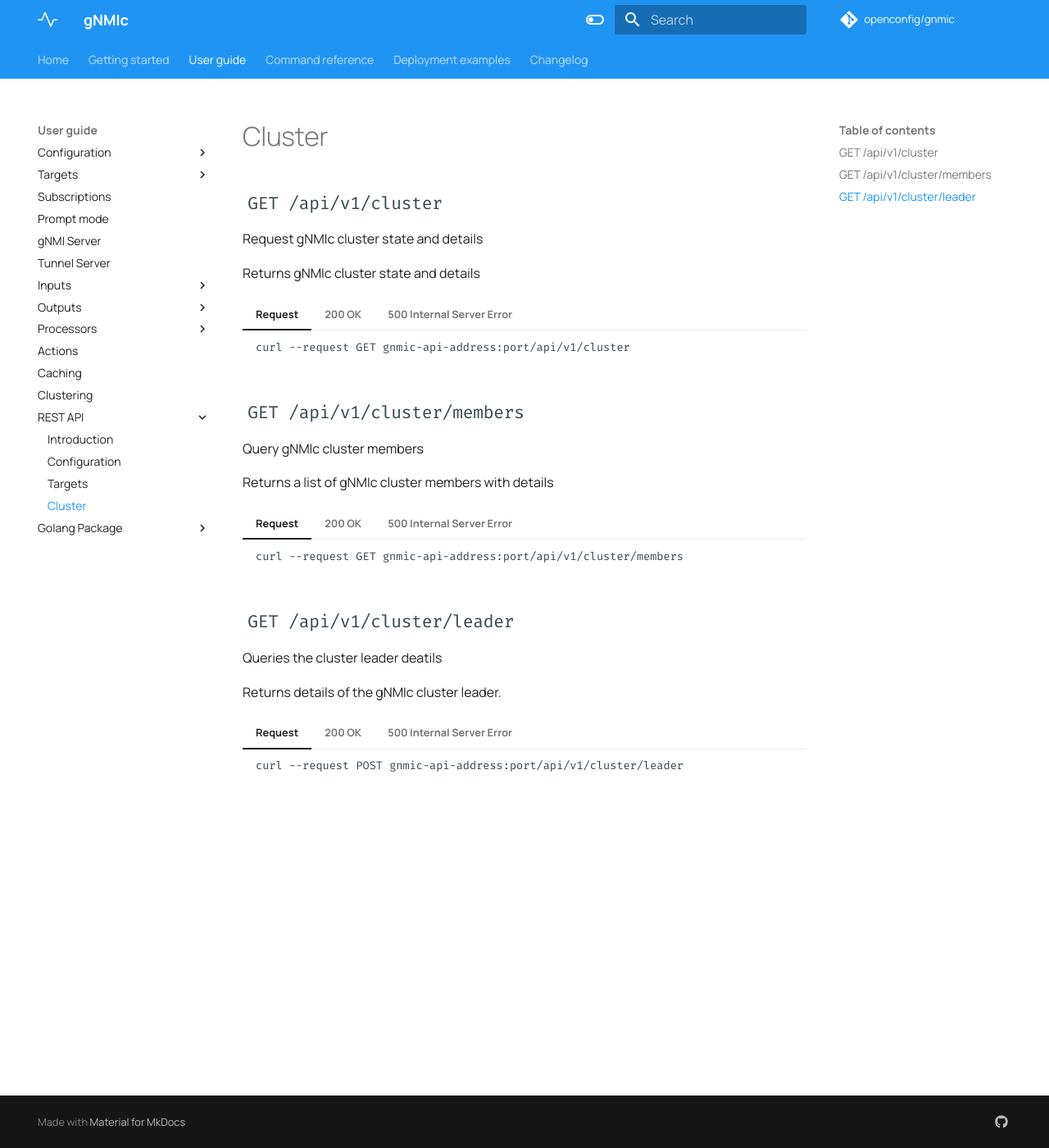
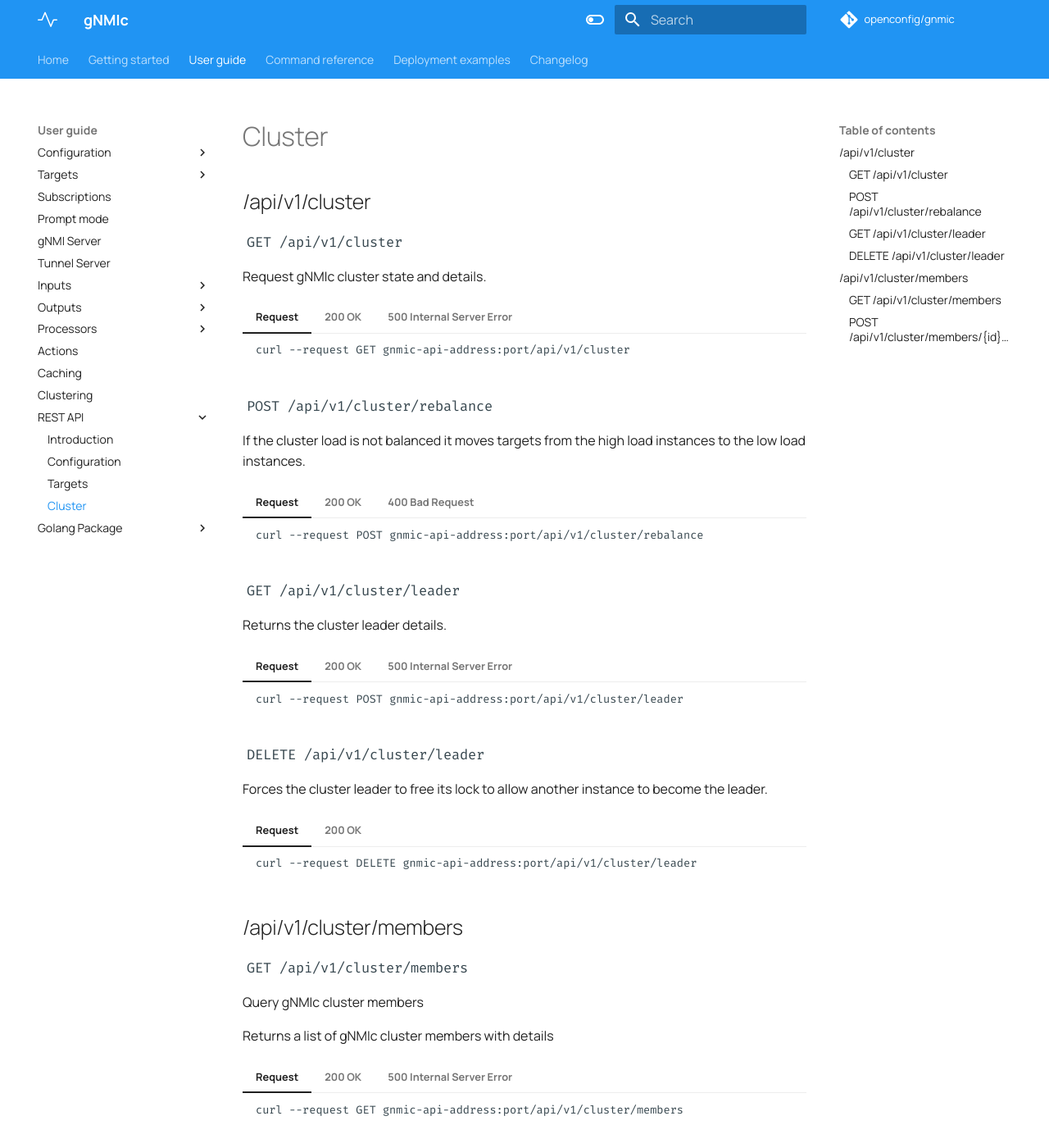
Before and after one commit to openconfig/gnmic, an MkDocs documentation site: the page built from docs/user_guide/api/cluster.md, in a window 1280 px wide and 1400 px high. Shown: the whole window at 82% size. Built offline with MkDocs 1.6.1 and Material for MkDocs 9.7.7, drawn with Linux system fonts in a browser that asks for light colours; comment, search, counter and statistics services are not loaded; some of the changed text lies outside the part shown.

Commit message:
update docs

````diff
--- a/docs/user_guide/api/cluster.md
+++ b/docs/user_guide/api/cluster.md
@@ -1,8 +1,10 @@
-## `GET /api/v1/cluster`
+# Cluster
 
-Request gNMIc cluster state and details
+## /api/v1/cluster
 
-Returns gNMIc cluster state and details
+### `GET /api/v1/cluster`
+
+Request gNMIc cluster state and details.
 
 === "Request"
     ```bash
@@ -119,7 +121,94 @@ Returns gNMIc cluster state and details
     }
     ```
 
-## `GET /api/v1/cluster/members`
+### `POST /api/v1/cluster/rebalance`
+
+If the cluster load is not balanced it moves targets from the high load instances to the low load instances.
+
+=== "Request"
+    ```bash
+    curl --request POST gnmic-api-address:port/api/v1/cluster/rebalance
+    ```
+=== "200 OK"
+    ```
+    ```
+=== "400 Bad Request"
+    ```json
+    {
+        "errors": [
+            "not leader"
+        ]
+    }
+    ```
+
+### `GET /api/v1/cluster/leader`
+
+Returns the cluster leader details.
+
+=== "Request"
+    ```bash
+    curl --request POST gnmic-api-address:port/api/v1/cluster/leader
+    ```
+=== "200 OK"
+    ```json
+    [
+        {
+            "name": "clab-telemetry-gnmic1",
+            "api-endpoint": "http://clab-telemetry-gnmic1:7890",
+            "is-leader": true,
+            "number-of-locked-nodes": 23,
+            "locked-targets": [
+                "clab-lab4-leaf8",
+                "clab-lab5-leaf8",
+                "clab-lab1-spine2",
+                "clab-lab3-leaf7",
+                "clab-lab4-leaf4",
+                "clab-lab2-leaf8",
+                "clab-lab2-spine3",
+                "clab-lab4-leaf1",
+                "clab-lab4-leaf2",
+                "clab-lab4-spine3",
+                "clab-lab5-spine2",
+                "clab-lab1-spine1",
+                "clab-lab2-leaf6",
+                "clab-lab5-leaf7",
+                "clab-lab1-leaf8",
+                "clab-lab3-leaf8",
+                "clab-lab3-spine2",
+                "clab-lab3-super-spine1",
+                "clab-lab5-spine1",
+                "clab-lab2-super-spine2",
+                "clab-lab3-leaf2",
+                "clab-lab2-spine2",
+                "clab-lab4-spine1"
+            ]
+        }
+    ]
+    ```
+=== "500 Internal Server Error"
+    ```json
+    {
+        "errors": [
+            "Error Text"
+        ]
+    }
+    ```
+
+### `DELETE /api/v1/cluster/leader`
+
+Forces the cluster leader to free its lock to allow another instance to become the leader.
+
+=== "Request"
+    ```bash
+    curl --request DELETE gnmic-api-address:port/api/v1/cluster/leader
+    ```
+=== "200 OK"
+    ```json
+    ```
+
+## /api/v1/cluster/members
+
+### `GET /api/v1/cluster/members`
 
 Query gNMIc cluster members
 
@@ -235,57 +324,14 @@ Returns a list of gNMIc cluster members with details
     }
     ```
 
-## `GET /api/v1/cluster/leader`
+### `POST /api/v1/cluster/members/{id}/drain`
 
-Queries the cluster leader deatils
-
-Returns details of the gNMIc cluster leader.
+Drains the instance `id` from its targets, moving them to the other instances in the cluster.
 
 === "Request"
     ```bash
-    curl --request POST gnmic-api-address:port/api/v1/cluster/leader
+    curl --request POST gnmic-api-address:port/api/v1/cluster/members/{id}/drain
     ```
 === "200 OK"
     ```json
-    [
-        {
-            "name": "clab-telemetry-gnmic1",
-            "api-endpoint": "http://clab-telemetry-gnmic1:7890",
-            "is-leader": true,
-            "number-of-locked-nodes": 23,
-            "locked-targets": [
-                "clab-lab4-leaf8",
-                "clab-lab5-leaf8",
-                "clab-lab1-spine2",
-                "clab-lab3-leaf7",
-                "clab-lab4-leaf4",
-                "clab-lab2-leaf8",
-                "clab-lab2-spine3",
-                "clab-lab4-leaf1",
-                "clab-lab4-leaf2",
-                "clab-lab4-spine3",
-                "clab-lab5-spine2",
-                "clab-lab1-spine1",
-                "clab-lab2-leaf6",
-                "clab-lab5-leaf7",
-                "clab-lab1-leaf8",
-                "clab-lab3-leaf8",
-                "clab-lab3-spine2",
-                "clab-lab3-super-spine1",
-                "clab-lab5-spine1",
-                "clab-lab2-super-spine2",
-                "clab-lab3-leaf2",
-                "clab-lab2-spine2",
-                "clab-lab4-spine1"
-            ]
-        }
-    ]
     ```
-=== "500 Internal Server Error"
-    ```json
-    {
-        "errors": [
-            "Error Text"
-        ]
-    }
-    ```
````
Also changed, not shown: 1 other file.
